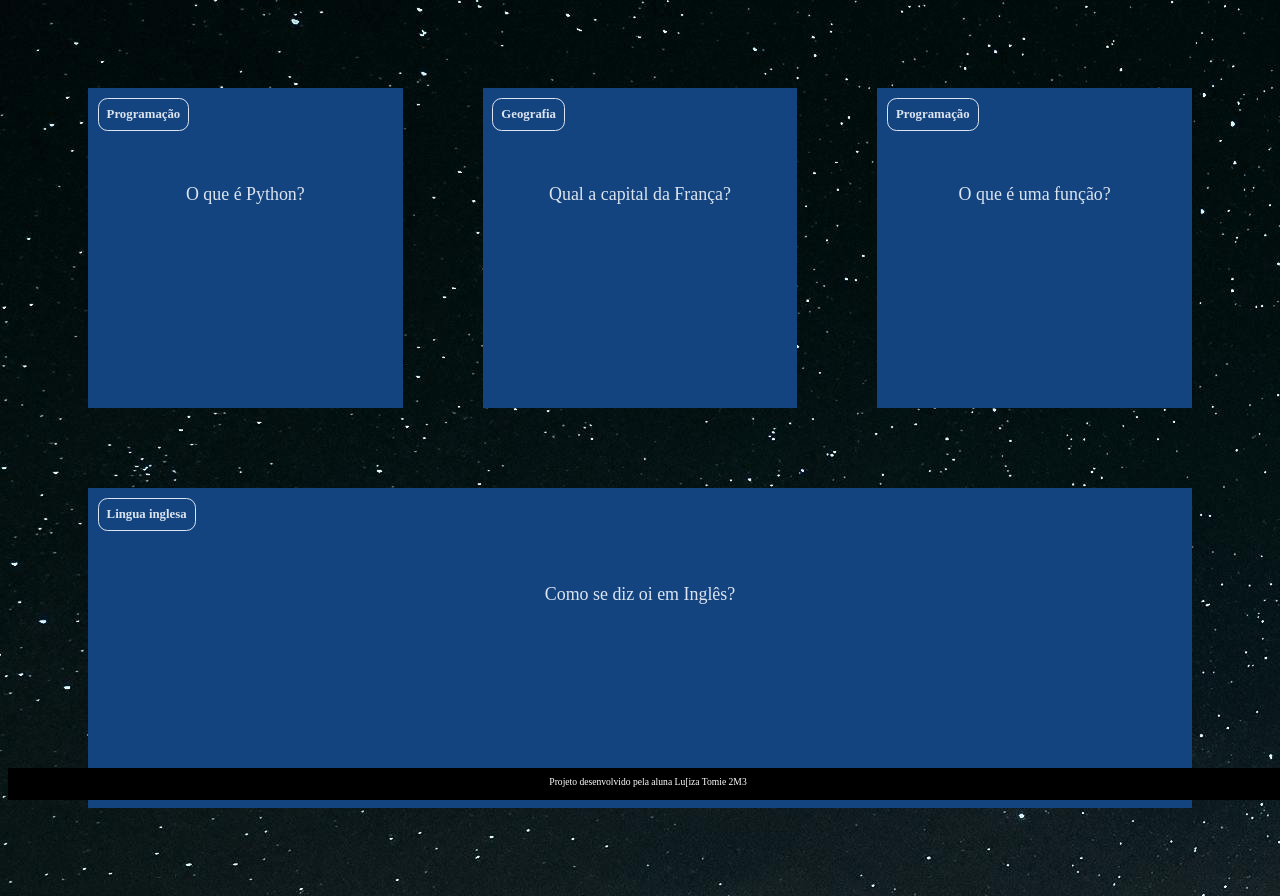
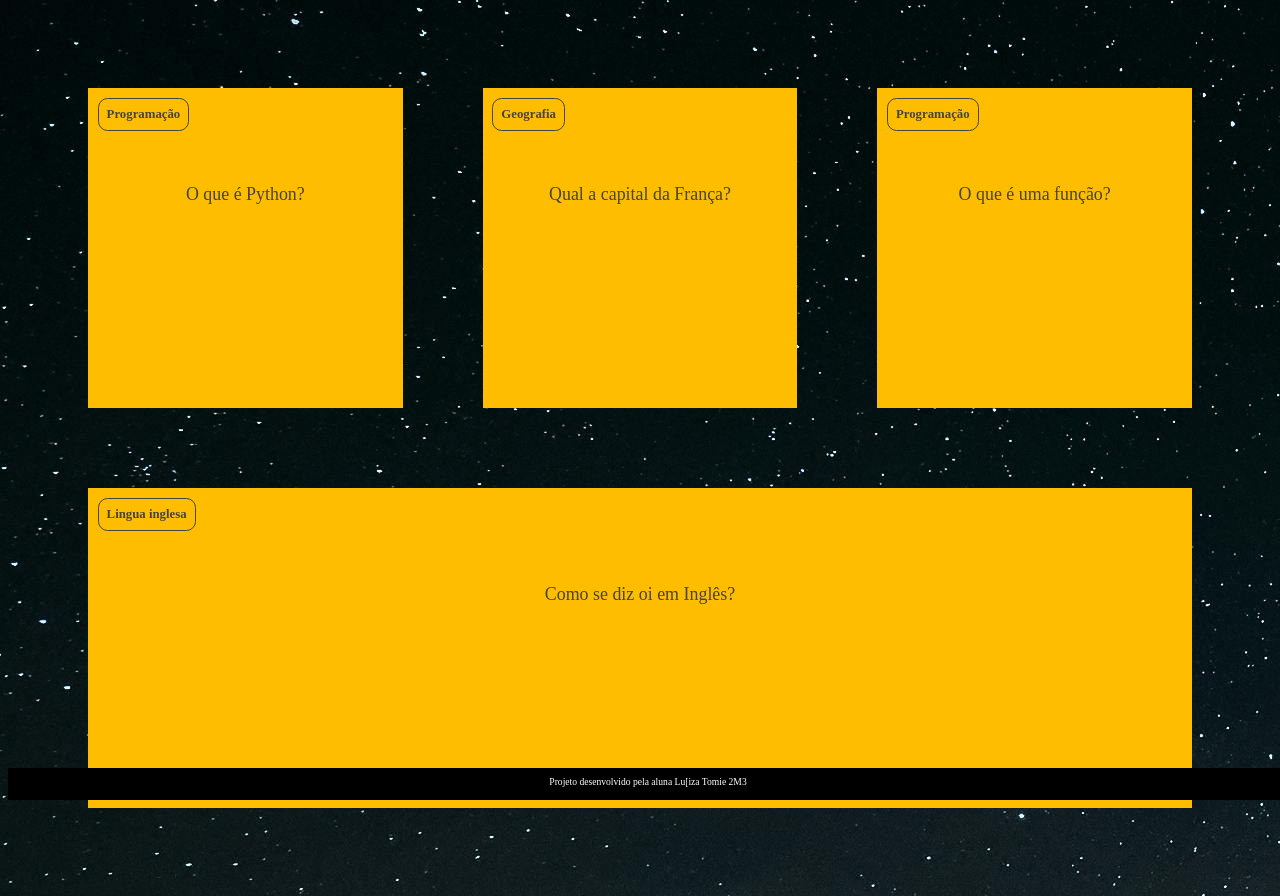
Before and after one commit to TomieI/flashcard, a plain HTML site: page index.html in a window 1280 px wide. Drawn offline with Linux system fonts and the light colour scheme; files whose address does not match are found by name.

Commit message:
Update style.css

```diff
--- a/assets/style.css
+++ b/assets/style.css
@@ -1,7 +1,7 @@
 :root {
-    --text-color: #DBE4EF;
-    --card-front-color: #144480;
-    --card-back-color: #00F4BF;
+    --text-color: #444545;
+    --card-front-color: #FFBD00;
+    --card-back-color: #EDFF7A;
 }
 
 body {
```
